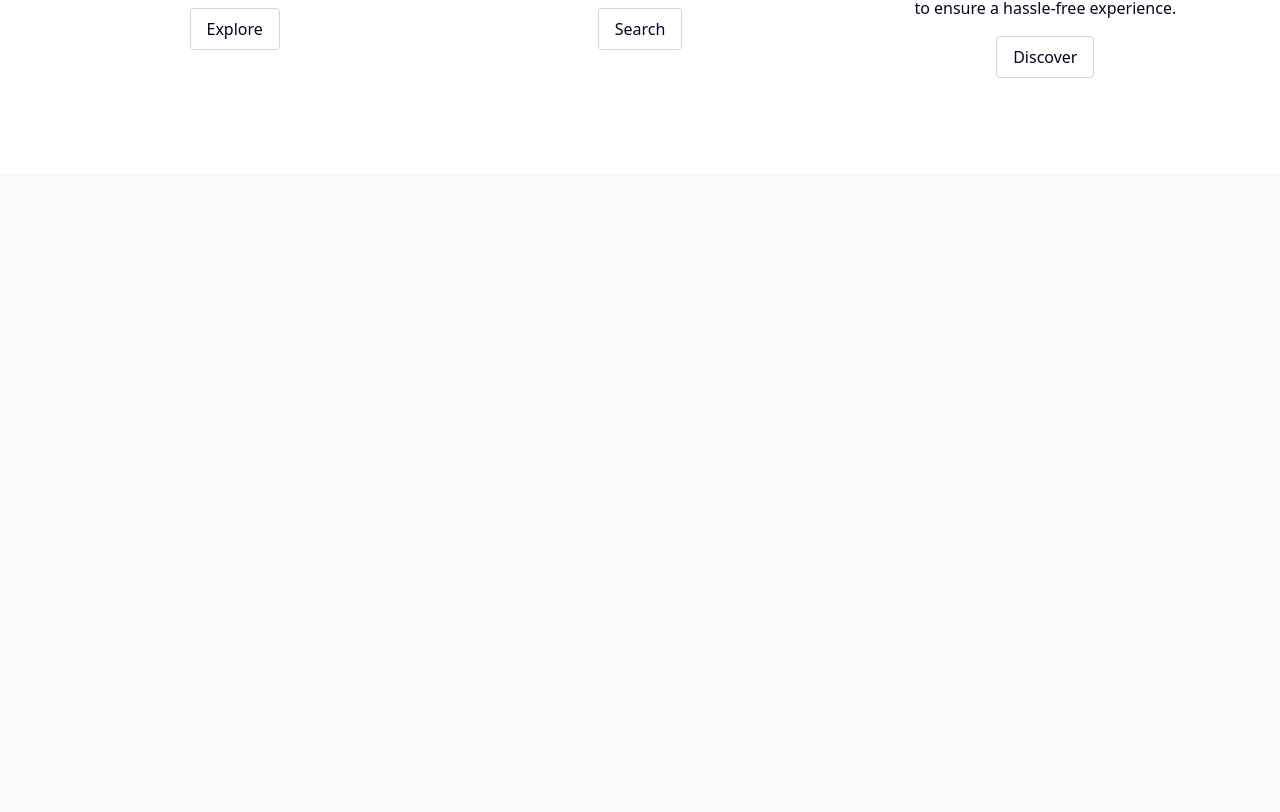
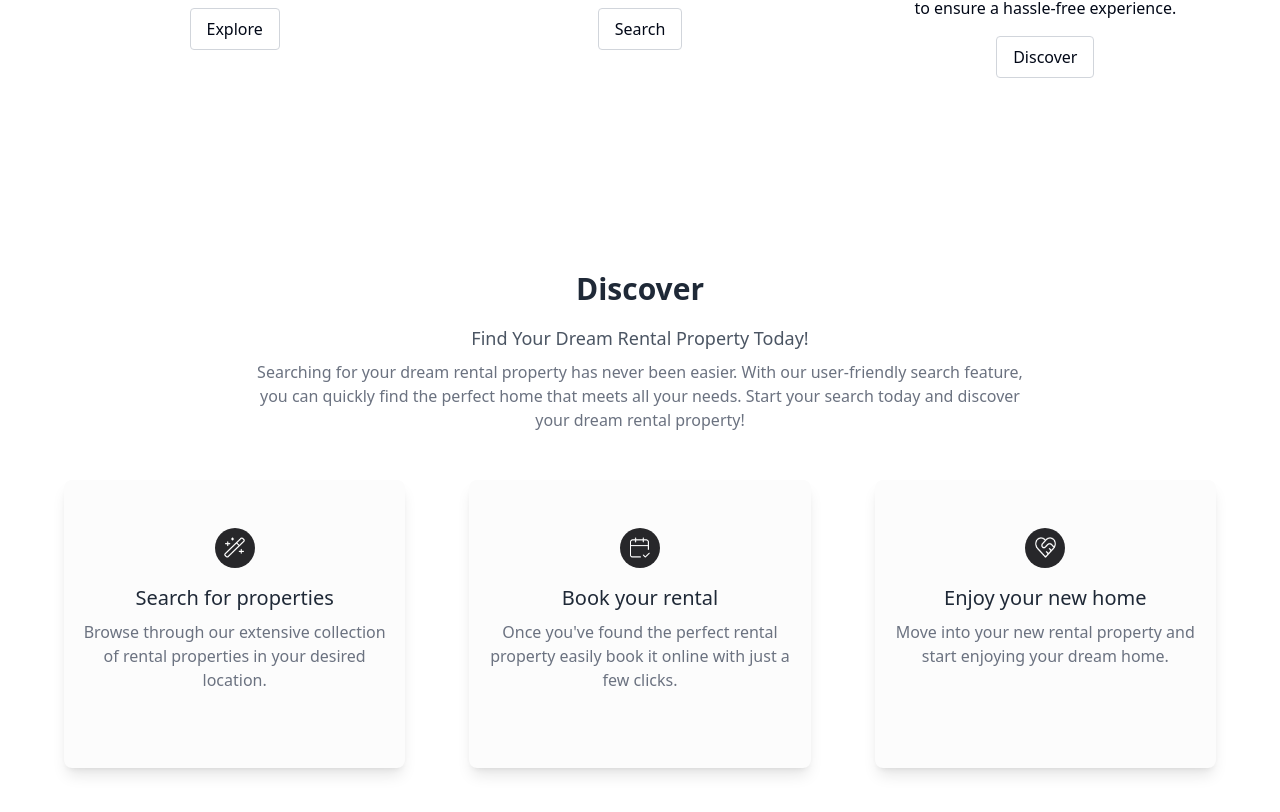
Before and after one commit to saira512dev/RealEstate, a Next.js app: page /landing in a window 1280 px wide. Shown: the part 1366-2178 px from the top of the page. Before the commit the page ends 1540 px from the top, so only its background shows below. Built offline with nearby package versions, Linux system fonts and the light colour scheme; no server answers.

Commit message:
completed discover section

```diff
--- /dev/null
+++ b/src/app/(nondashboard)/landing/DiscoverSection.tsx
@@ -0,0 +1,101 @@
+"use client";
+
+import React from 'react';
+import { motion } from "framer-motion";
+import Image from 'next/image';
+
+const containerVariants = {
+    hidden: { opacity: 0},
+    visible: {
+        opacity: 1,
+        transition: {
+            staggerChildren: 0.2
+        }
+    }
+}
+
+const itemVariants = {
+    hidden: { opacity: 0, y: 20},
+    visible: { opacity: 1, y: 0}
+}
+const DiscoverSection = () => {
+  return (
+    <motion.div initial="hidden"
+      whileInView="visible"
+      viewport={{ once:true, amount: 0.8 }}
+      variants={containerVariants}
+      className="py-12 bg-white mb-16">
+        <div className="max-w-6xl xl:max-w-7xl mx-auto px-6 sm:px-8 lg:px-12 xl:px-16">
+            <motion.div
+              variants={itemVariants}
+              className="my-12 text-center">
+                <h2 className="text-3xl font-semibold leading-tight text-gray-800">
+                    Discover
+                </h2>
+                <p className="mt-4 text-lg text-gray-600">
+                    Find Your Dream Rental Property Today!
+                </p>
+                <p className="mt-2 text-gray-500 max-w-3xl mx-auto">
+                    Searching for your dream rental property has never been easier. With our user-friendly search feature,
+                    you can quickly find the perfect home that meets all your needs.
+                    Start your search today and discover your dream rental property!
+                </p>
+            </motion.div>
+            <div className="grid grid-cols-1 md:grid-cols-3 gap-8 lg:gap-12 xl:gap-16 text-center">
+                {[
+                    {
+                        imageSrc: "/landing-icon-wand.png",
+                        title: "Search for properties",
+                        description: "Browse through our extensive collection of rental properties in your desired location."
+
+                    },
+                    {
+                        imageSrc: "/landing-icon-calendar.png",
+                        title: "Book your rental",
+                        description: "Once you've found the perfect rental property easily book it online with just a few clicks."
+
+                    },
+                    {
+                        imageSrc: "/landing-icon-heart.png",
+                        title: "Enjoy your new home",
+                        description: "Move into your new rental property and start enjoying your dream home."
+
+                    }
+                ].map((card, index) => (
+                    <motion.div key={index} variants={itemVariants}>
+                        <DiscoverCard {...card} />
+                    </motion.div>
+
+                ))}
+            </div>
+
+        </div>
+    </motion.div>
+  )
+}
+
+const DiscoverCard = ({
+    imageSrc,
+    title,
+    description,
+}: {
+    imageSrc: string;
+    title: string;
+    description: string;
+}) => (
+    <div className="px-4 py-12 shadow-lg rounded-lg bg-primary-50 md:h-72">
+        <div className="bg-primary-700 p-[0.6rem] rounded-full mb-4 h-10 w-10 mx-auto">
+            <Image
+              src={imageSrc}
+              width={30}
+              height={30}
+              className="w-full h-full"
+              alt={title}
+              />
+        </div>
+        <h3 className="mt-4 text-xl font-medium text-gray-800">{title}</h3>
+        <p className="mt-2 text-base text-gray-500">{description}</p>
+    </div>
+)
+
+export default DiscoverSection;
--- a/src/app/(nondashboard)/landing/page.tsx
+++ b/src/app/(nondashboard)/landing/page.tsx
@@ -1,12 +1,14 @@
 import React from 'react'
 import HeroSection from './HeroSection';
 import FeaturesSection from './FeaturesSection';
+import DiscoverSection from './DiscoverSection';
 
 const Landing = () => {
   return (
     <div>
-        <div><HeroSection /></div>
-        <div><FeaturesSection /></div>
+        <HeroSection />
+        <FeaturesSection />
+        <DiscoverSection />
     </div>
   )
 }
```
